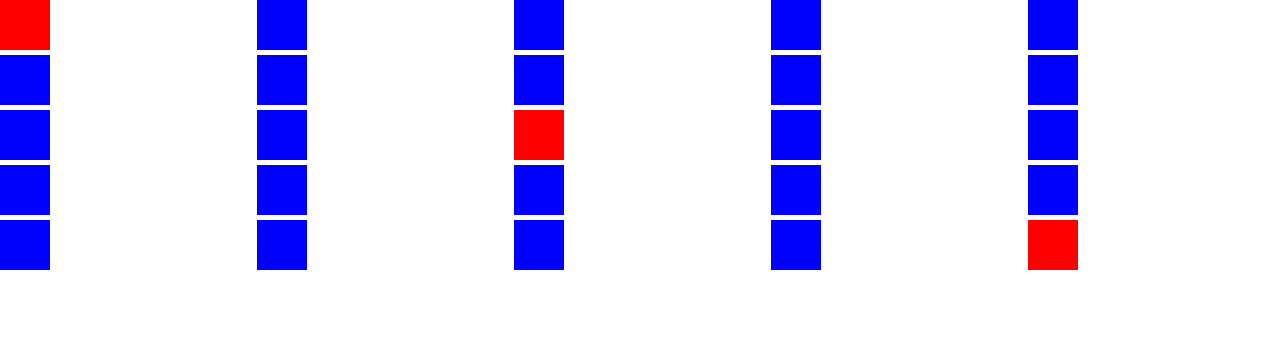
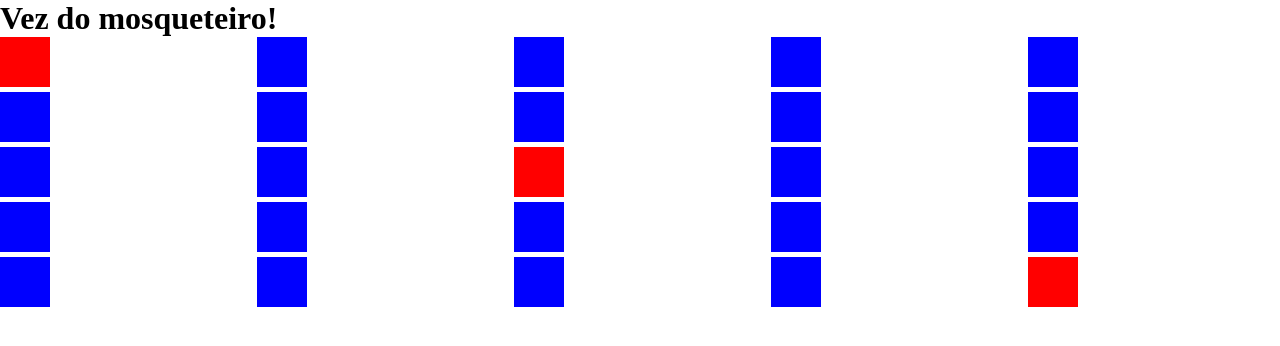
Before and after one commit to lluizz-dev/tres-mosqueteiros, a plain HTML site: page index.html in a window 1280 px wide. Drawn offline with Linux system fonts and the light colour scheme.

Commit message:
feat: implements mensagemVez()

```diff
--- a/index.html
+++ b/index.html
@@ -8,6 +8,7 @@
 </head>
 <body>
 
+    <h1 id="mensagem"></h1>
     <main id="tabuleiro">
 
     </main>
--- a/index.js
+++ b/index.js
@@ -20,10 +20,10 @@ function criarTabuleiro() {
             let posicaoAtual = tabuleiro[i][j];
             let casa = document.createElement('div');
 
-            if (posicaoAtual == vazio) {
+            if (posicaoAtual === vazio) {
                 casa.classList.add('casa', 'vazio');
             }
-            else if (posicaoAtual == mosqueteiro) {
+            else if (posicaoAtual === mosqueteiro) {
                 casa.classList.add('casa', 'mosqueteiro');
             }
             else {
@@ -35,4 +35,16 @@ function criarTabuleiro() {
     }
 }
 
-criarTabuleiro()
+function mensagemVez(vez) {
+    const h1MensagemVez = document.querySelector('#mensagem');
+
+    if (vez === mosqueteiro) {
+        h1MensagemVez.textContent = "Vez do mosqueteiro!";
+    }
+    else {
+        h1MensagemVez.textContent = "Vez do guarda!";
+    }
+}
+
+criarTabuleiro();
+mensagemVez(mosqueteiro);
```
